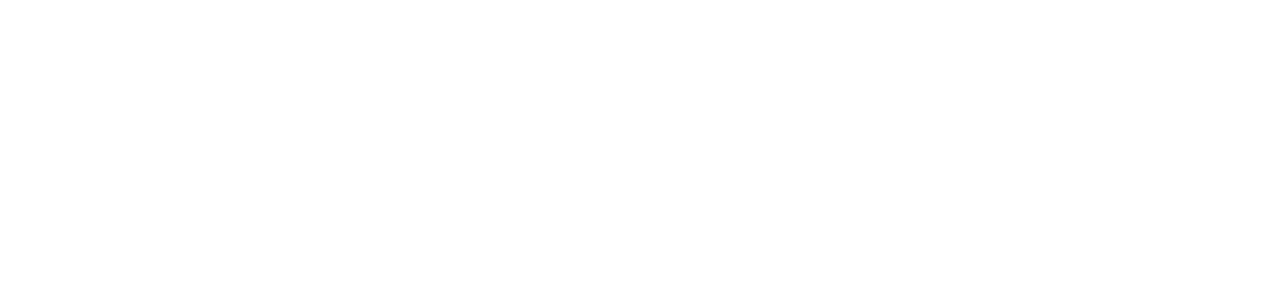
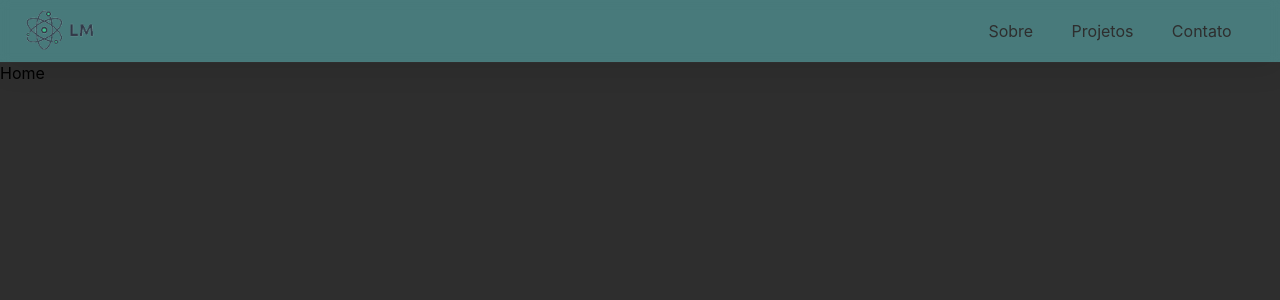
Before and after one commit to Luizgsmkw/port-vnw, a React (Create React App) app: page / in a window 1280 px wide. Shown: the top 300 px of the page. Built offline with nearby package versions, Linux system fonts and the light colour scheme.

Commit message:
Finalização da Header

```diff
--- a/package.json
+++ b/package.json
@@ -8,7 +8,11 @@
     "@testing-library/user-event": "^13.5.0",
     "react": "^18.2.0",
     "react-dom": "^18.2.0",
+    "react-icons": "^4.4.0",
+    "react-lottie": "^1.2.3",
+    "react-router-dom": "^6.4.2",
     "react-scripts": "5.0.1",
+    "styled-components": "^5.3.6",
     "web-vitals": "^2.1.4"
   },
   "scripts": {
--- a/src/App.js
+++ b/src/App.js
@@ -1,10 +1,12 @@
 import logo from './logo.svg';
 import './App.css';
-
+import { GlobalStyled } from './components/styles/GlobalStyled';
+import Routes from './components/routes/Routes';
 function App() {
   return (
     <div >
-
+      <GlobalStyled />
+      <Routes />
     </div>
   );
 }
--- /dev/null
+++ b/src/components/Header.js
@@ -0,0 +1,52 @@
+import React, {useState} from "react";
+import { Link } from "react-router-dom";
+import Logo from '../components/img/logo-removebg-preview.png'
+import * as S from './styles/headerStyled'
+import './headerStyle.css'
+const Header = () => {
+
+  const [open, setOpen] = useState(false)
+  const Toggle = () => {
+    setOpen(!open)
+  }
+  return (
+    <S.Header>
+      <Link to="/"><S.Logo src={Logo} alt="Logo da marca" /></Link>
+      <S.NavDesktop>
+        <S.Ul>
+          <li>
+            <S.LinkHeader to="/sobre">Sobre</S.LinkHeader>
+          </li>
+          <li>
+            <S.LinkHeader to="/projetos">Projetos</S.LinkHeader>
+          </li>
+          <li>
+            <S.LinkHeader to="/contato">Contato</S.LinkHeader>
+          </li>
+        </S.Ul>
+      </S.NavDesktop>
+      <S.NavMobile>
+        <div className={open? 'icon iconActive' : 'icon'} onClick={() => {Toggle()}}>
+          <div className="hamburguer hamburguerIcon"></div>
+        </div>
+        <div className={open ? 'menu menuOpen' : 'menu menuClose'}>
+          <div className="list">
+            <ul className="listItems">
+              <li>
+                <S.LinkHeaderMobile to="/sobre">Sobre</S.LinkHeaderMobile>
+              </li>
+              <li>
+                <S.LinkHeaderMobile to="/projetos">Projetos</S.LinkHeaderMobile>
+              </li>
+              <li>
+                <S.LinkHeaderMobile to="/contato">Contato</S.LinkHeaderMobile>
+              </li>
+            </ul>
+          </div>
+        </div>
+      </S.NavMobile>
+    </S.Header>
+  );
+};
+
+export default Header;
--- /dev/null
+++ b/src/components/headerStyle.css
@@ -0,0 +1,102 @@
+.icon {
+  position: absolute;
+  z-index: 4;
+  left: 90%;
+  width: fit-content;
+  height: 30px;
+  cursor: pointer;
+}
+
+.hamburguer {
+  top: 0%;
+  right: 0%;
+  width: 37px;
+  height: 3px;
+  background-color: #2e2e2e;
+  position: absolute;
+  box-shadow: 0 2px 5px rgba(0, 0, 0, 0.2);
+  transition: 0.5s;
+}
+
+.hamburguer::before {
+  top: -12px;
+  content: "";
+  position: absolute;
+  width: 37px;
+  height: 3px;
+  background-color: #2e2e2e;
+  box-shadow: 0 2px 5px rgba(0, 0, 0, 0.2);
+  transition: 0.5s;
+}
+
+.hamburguer::after {
+  top: 12px;
+  content: "";
+  position: absolute;
+  width: 37px;
+  height: 3px;
+  background-color: #2e2e2e;
+  box-shadow: 0 2px 5px rgba(0, 0, 0, 0.2);
+  transition: 0.5s;
+}
+
+.list {
+  display: flex;
+  flex-direction: column;
+  left: 1%;
+  padding: 80px 0 0;
+  flex-wrap: nowrap;
+  font-size: 1.2rem;
+  font-weight: 600;
+}
+
+.listItems {
+  padding: 0;
+  list-style: none;
+}
+
+.listItems li {
+  margin: 2px 8px;
+  cursor: pointer;
+}
+
+.listItems li:hover {
+  font-weight: 800;
+}
+
+.icon.iconActive .hamburguer {
+  background-color: transparent;
+  box-shadow: 0 2px 5px rgba(0, 0, 0, 0.2);
+}
+
+.icon.iconActive .hamburguer::after {
+  top: 0;
+  background: white;
+  transform: rotate(225deg);
+  box-shadow: 0 2px 5px rgba(0, 0, 0, 0.2);
+}
+
+.icon.iconActive .hamburguer::before {
+  top: 0;
+  background: white;
+  transform: rotate(135deg);
+  box-shadow: 0 2px 5px rgba(0, 0, 0, 0.2);
+}
+
+.menu.menuOpen {
+  width: 150px;
+  height: 100vh;
+  background: rgba(108, 223, 225, 0.16);
+  box-shadow: 0 4px 30px rgba(0, 0, 0, 0.1);
+  backdrop-filter: blur(1.9px);
+  -webkit-backdrop-filter: blur(1.9px);
+  border: 1px solid rgba(108, 223, 225, 0.3);
+  box-shadow: 0 2px 5px rgba(0, 0, 0, 0.2);
+  position: absolute;
+  right: 0px;
+  top: 0px;
+}
+
+.menu.menuClose {
+  display: none;
+}
--- /dev/null
+++ b/src/components/pages/Contato.js
@@ -0,0 +1,9 @@
+import React from 'react'
+
+const Contato = () => {
+  return (
+    <div>Contato</div>
+  )
+}
+
+export default Contato
--- /dev/null
+++ b/src/components/pages/Home.js
@@ -0,0 +1,9 @@
+import React from 'react'
+
+const Home = () => {
+  return (
+    <div>Home</div>
+  )
+}
+
+export default Home
--- /dev/null
+++ b/src/components/pages/Projetos.js
@@ -0,0 +1,9 @@
+import React from 'react'
+
+const Projetos = () => {
+  return (
+    <div>Projetos</div>
+  )
+}
+
+export default Projetos
--- /dev/null
+++ b/src/components/pages/Sobre.js
@@ -0,0 +1,9 @@
+import React from 'react'
+
+const Sobre = () => {
+  return (
+    <div>Sobre</div>
+  )
+}
+
+export default Sobre
--- /dev/null
+++ b/src/components/routes/Routes.js
@@ -0,0 +1,22 @@
+import React from 'react'
+import {BrowserRouter, Route, Routes as Rotas} from 'react-router-dom'
+import Home from '../pages/Home'
+import Projetos from '../pages/Projetos'
+import Sobre from '../pages/Sobre'
+import Contato from '../pages/Contato'
+import Header from '../Header'
+const Routes = () => {
+  return (
+   <BrowserRouter>
+    <Header/>
+   <Rotas>
+    <Route path='/' element={<Home/>}/>
+    <Route path='/sobre' element={<Sobre/>}/>
+    <Route path='/Projetos' element={<Projetos/>}/>
+    <Route path='/Contato' element={<Contato/>}/>
+   </Rotas>
+   </BrowserRouter>
+  )
+}
+
+export default Routes
--- /dev/null
+++ b/src/components/styles/GlobalStyled.js
@@ -0,0 +1,18 @@
+import styled from "styled-components";
+import { createGlobalStyle } from "styled-components";
+
+export const GlobalStyled = createGlobalStyle`
+
+*{
+    padding: 0;
+    margin: 0;
+    box-sizing: border-box;
+}
+
+
+body{
+    background-color: #2E2E2E;
+}
+
+
+`
--- /dev/null
+++ b/src/components/styles/headerStyled.js
@@ -0,0 +1,116 @@
+import styled from "styled-components";
+import { Link } from "react-router-dom";
+
+export const Header = styled.header`
+  display: flex;
+  align-items: center;
+  justify-content: space-between;
+  padding: 5px 20px;
+  background: rgba(108, 223, 225, 0.43);
+  box-shadow: 0 4px 30px rgba(0, 0, 0, 0.1);
+  backdrop-filter: blur(5px);
+  -webkit-backdrop-filter: blur(5px);
+  border-bottom: 1px solid #2e2e2e;
+`;
+
+export const NavDesktop = styled.nav`
+  @media (max-width: 500px) {
+    display: none;
+  }
+`;
+
+export const NavMobile = styled.nav`
+  display: none;
+
+  @media (max-width: 500px) {
+    display: initial;
+  }
+`;
+
+export const Ul = styled.ul`
+  display: flex;
+  list-style: none;
+  width: 300px;
+  justify-content: space-evenly;
+`;
+
+export const Logo = styled.img`
+  width: 80px;
+`;
+
+export const LinkHeader = styled(Link)`
+  text-decoration: none;
+  color: #2e2e2e;
+  display: block;
+  padding: 5px 10px;
+  position: relative;
+  &:before {
+    content: "";
+    position: absolute;
+    top: 0;
+    left: 0;
+    width: 100%;
+    height: 2px;
+    background-color: #3d3d3d;
+    transform: scaleX(0);
+    transition: all 0.5s;
+    transform-origin: left;
+  }
+  &:hover:before {
+    transform: scaleX(1);
+  }
+  &:after {
+    content: "";
+    position: absolute;
+    bottom: 0;
+    left: 0;
+    width: 100%;
+    height: 2px;
+    background-color: #3d3d3d;
+    transform: scaleX(0);
+    transition: all 0.5s;
+    transform-origin: right;
+  }
+  &:hover:after {
+    transform: scaleX(1);
+  }
+`;
+
+export const LinkHeaderMobile = styled(Link)`
+  text-decoration: none;
+  color: white;
+  display: block;
+  padding: 8px 10px;
+  position: relative;
+  margin-bottom: 20px;
+  &:before {
+    content: "";
+    position: absolute;
+    top: 0;
+    left: 0;
+    width: 100%;
+    height: 2px;
+    background-color: white;
+    transform: scaleX(0);
+    transition: all 0.5s;
+    transform-origin: left;
+  }
+  &:hover:before {
+    transform: scaleX(1);
+  }
+  &:after {
+    content: "";
+    position: absolute;
+    bottom: 0;
+    left: 0;
+    width: 100%;
+    height: 2px;
+    background-color: white;
+    transform: scaleX(0);
+    transition: all 0.5s;
+    transform-origin: right;
+  }
+  &:hover:after {
+    transform: scaleX(1);
+  }
+`;
```
Also changed, not shown: src/components/img/logo-removebg-preview.png (added), 1 other file (tests, documents, lock files or other folders).
